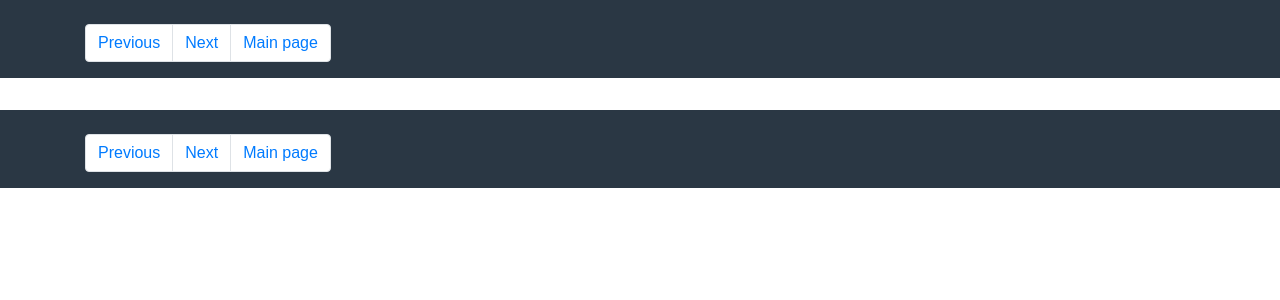
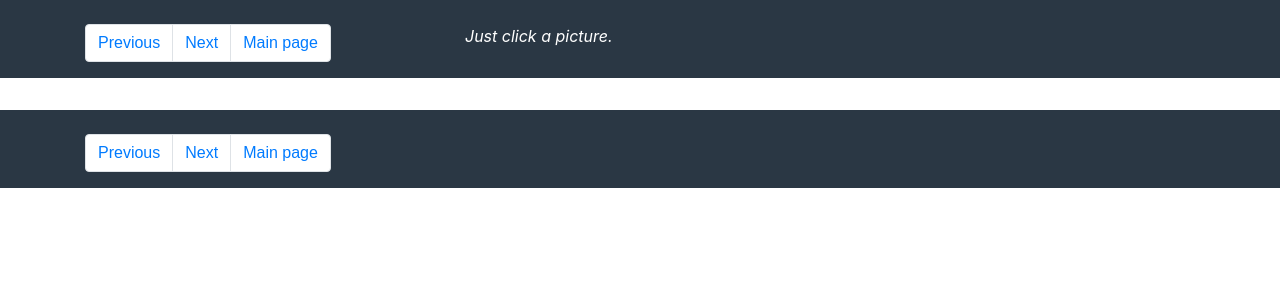
Before and after one commit to LunguGeorgeProgramator/python-django-gallery-manager, a Django app: template templates/view.html in a window 1280 px wide. Shown: the top 300 px of the page. Run offline with Django 3.2, Linux system fonts and the light colour scheme; the template is opened without the code that fills it, so the values that code supplies are empty; some libraries are stand-ins or nearby versions.

Commit message:
small changes

```diff
--- a/templates/view.html
+++ b/templates/view.html
@@ -13,6 +13,9 @@
                         <li class="page-item"><a class="page-link" href="{% url 'index_main' %}">Main page</a></li>
                     </ul>
                 </nav>
+            </div>
+            <div class="col">
+                <i style="color: white;">Just click a picture.</i>
             </div>
             <div class="col">
                 <i style="color: white;">{{ folder_name }}</i>
```
